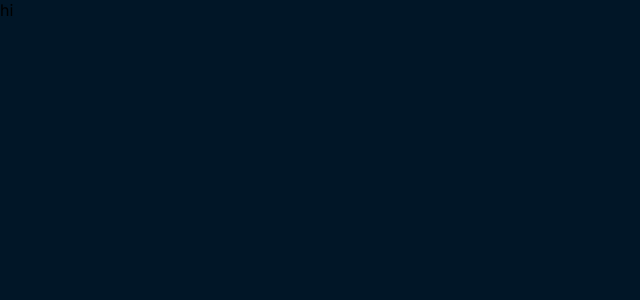
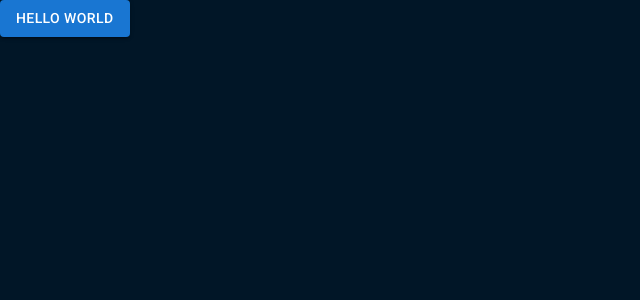
Before and after one commit to iamyahia/portfolio, a Next.js app: page / in a window 1280 px wide. Shown: the top 300 px of the page, without its empty margins (0-640 px from the left). Built offline with nearby package versions, Linux system fonts and the light colour scheme.

Commit message:
feat: intall Mui

```diff
--- a/app/globals.css
+++ b/app/globals.css
@@ -1,5 +1,7 @@
 * {
   margin: 0;
   padding: 0;
+}
+body {
   background-color: #011627;
 }
--- a/app/layout.jsx
+++ b/app/layout.jsx
@@ -1,4 +1,10 @@
+import "@fontsource/roboto/300.css";
+import "@fontsource/roboto/400.css";
+import "@fontsource/roboto/500.css";
+import "@fontsource/roboto/700.css";
+
 import "./globals.css";
+
 import { Inter } from "next/font/google";
 
 const inter = Inter({ subsets: ["latin"] });
--- a/app/page.jsx
+++ b/app/page.jsx
@@ -1,3 +1,9 @@
+import Button from "@mui/material/Button";
+
 export default function Home() {
-  return <>hi</>;
+  return (
+    <>
+      <Button variant="contained">Hello world</Button>
+    </>
+  );
 }
--- a/package.json
+++ b/package.json
@@ -9,6 +9,11 @@
     "lint": "next lint"
   },
   "dependencies": {
+    "@emotion/react": "^11.11.1",
+    "@emotion/styled": "^11.11.0",
+    "@fontsource/roboto": "^5.0.8",
+    "@mui/icons-material": "^5.14.9",
+    "@mui/material": "^5.14.10",
     "eslint": "8.49.0",
     "eslint-config-next": "13.4.19",
     "next": "13.4.19",
```
Also changed, not shown: 1 other file (tests, documents, lock files or other folders).
